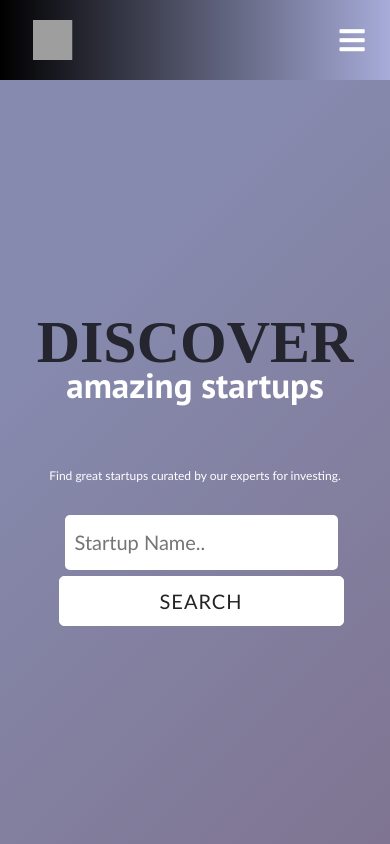
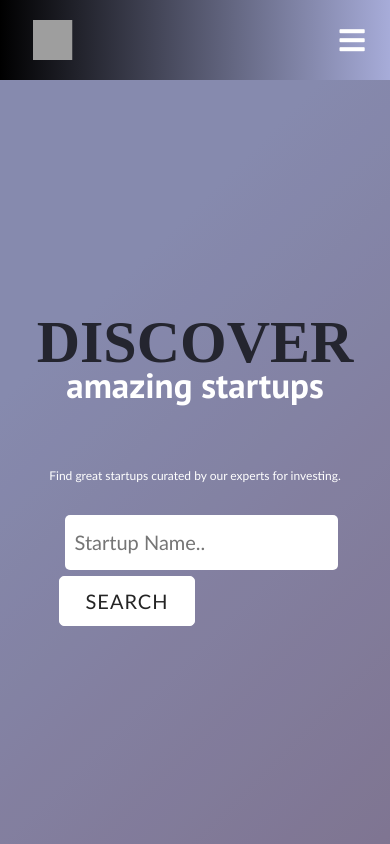
Before and after one commit to yuvrajsinghbhatiya/startupz_clone, a React (Create React App) app: page / in a window 390 px wide. Shown: the top 844 px of the page. Built offline with nearby package versions, Linux system fonts and the light colour scheme; grey boxes are pictures that could not be loaded; the HTML template or start-up script is replaced by a standard one.

Commit message:
Update Footer.css

```diff
--- a/src/components/Footer.css
+++ b/src/components/Footer.css
@@ -142,10 +142,6 @@
     width: 100%;
   }
 
-  .btn {
-    width: 100%;
-  }
-
   .footer-link-wrapper {
     flex-direction: column;
   }
```
